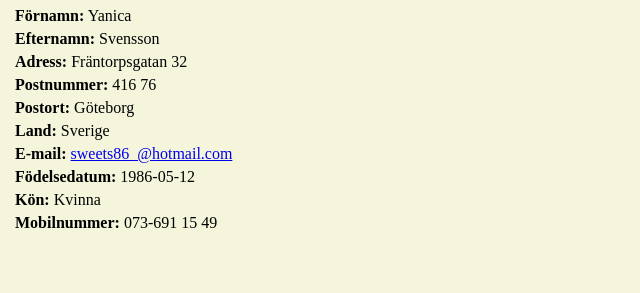
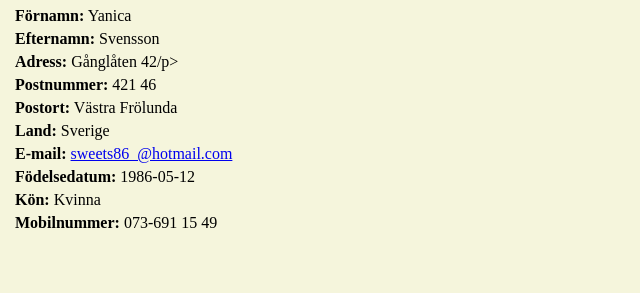
Before and after one commit to sweets86/CV, a plain HTML site: page index.html in a window 1280 px wide. Shown: the part 155-448 px from the top of the page, 0-640 px from the left. Drawn offline with Linux system fonts and the light colour scheme.

Commit message:
update address

```diff
--- a/index.html
+++ b/index.html
@@ -33,9 +33,9 @@
             <h1>PERSONUPPGIFTER</h1>
             <p><b>Förnamn:</b> Yanica</p>
             <p><b>Efternamn:</b> Svensson</p>
-            <p><b>Adress:</b> Fräntorpsgatan 32</p>
-            <p><b>Postnummer:</b> 416 76</p>
-            <p><b>Postort:</b> Göteborg</p>
+            <p><b>Adress:</b> Gånglåten 42/p>
+            <p><b>Postnummer:</b> 421 46</p>
+            <p><b>Postort:</b> Västra Frölunda</p>
             <p><b>Land:</b> Sverige</p>
             <p><b>E-mail:</b> <a href="https://outlook.live.com">sweets86_@hotmail.com</a></p>
             <p><b>Födelsedatum:</b> 1986-05-12</p>
```
